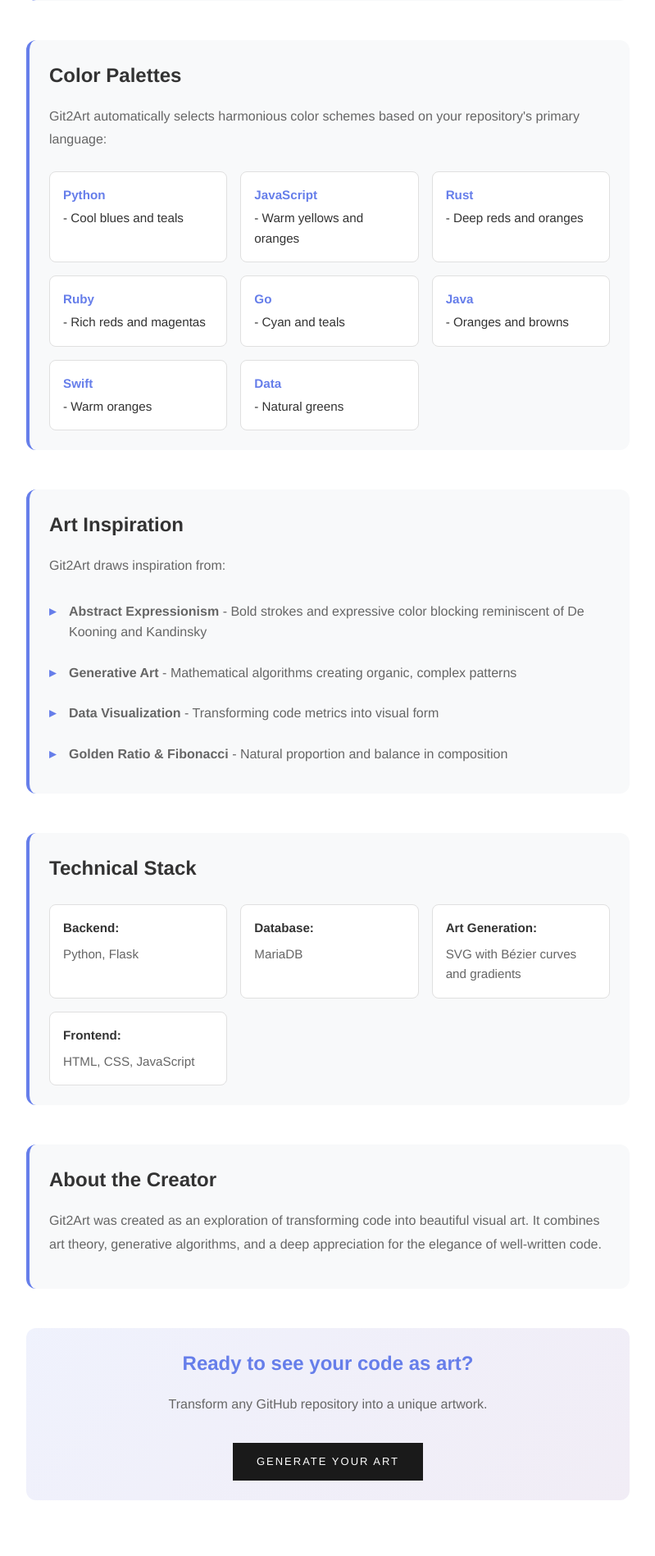
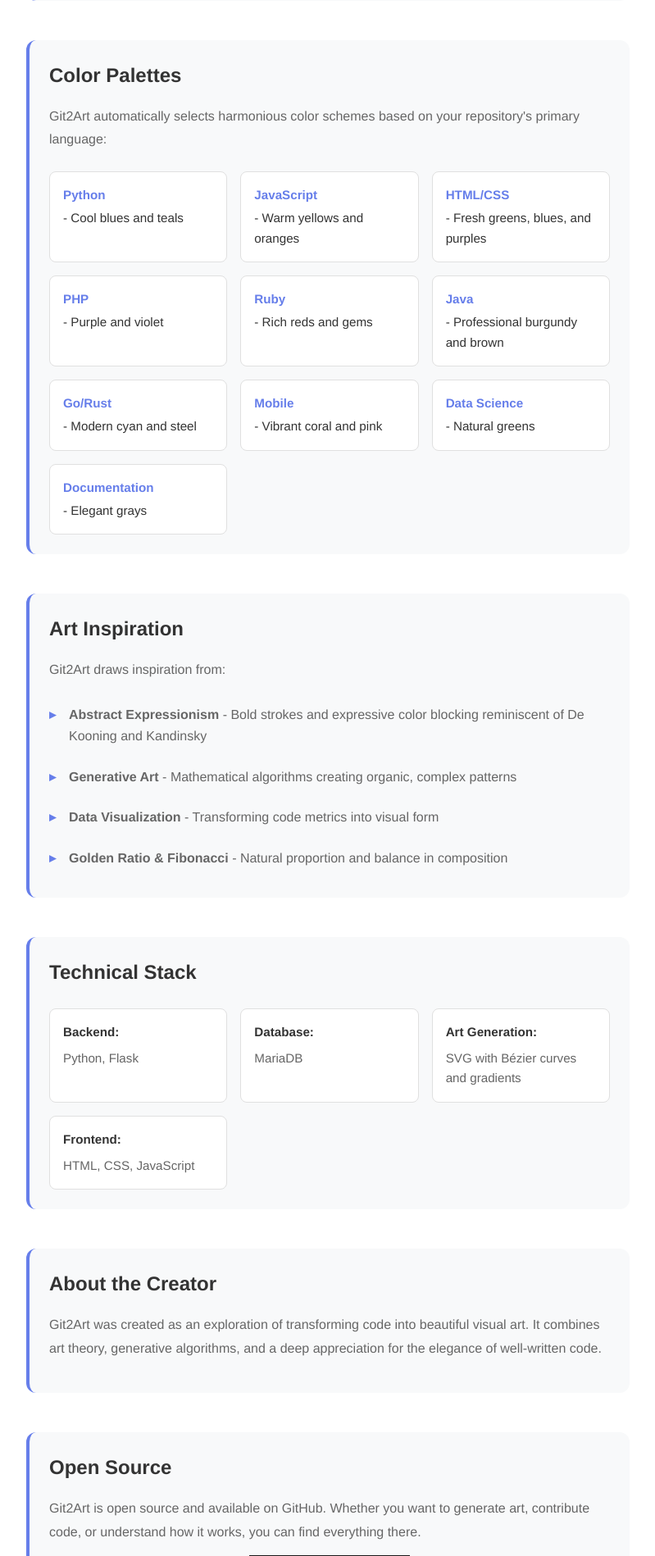
Before and after one commit to RobertSvebeck/Git2Art, a Flask app: page /about in a window 1280 px wide. Shown: the part 1410-3308 px from the top of the page at 82% size, without its empty margins (240-1039 px from the left). Run offline with Flask 3, Linux system fonts and the light colour scheme.

Commit message:
Update about page with new palette and GitHub link
- Add HTML/CSS to color palettes section
- Update palette descriptions to match current implementation
- Add dedicated 'Open Source' section highlighting GitHub repository
- Make GitHub link more prominent with button in main content
- Include all 10 supported language palettes
- Footer GitHub link remains for additional visibility

URL: https://github.com/RobertSvebeck/Git2Art

🤖 Generated with Claude Code

Co-Authored-By: Claude <noreply@anthropic.com>

```diff
--- a/templates/about.html
+++ b/templates/about.html
@@ -92,22 +92,28 @@
                         <strong>JavaScript</strong> - Warm yellows and oranges
                     </div>
                     <div class="palette-item">
-                        <strong>Rust</strong> - Deep reds and oranges
+                        <strong>HTML/CSS</strong> - Fresh greens, blues, and purples
                     </div>
                     <div class="palette-item">
-                        <strong>Ruby</strong> - Rich reds and magentas
+                        <strong>PHP</strong> - Purple and violet
                     </div>
                     <div class="palette-item">
-                        <strong>Go</strong> - Cyan and teals
+                        <strong>Ruby</strong> - Rich reds and gems
                     </div>
                     <div class="palette-item">
-                        <strong>Java</strong> - Oranges and browns
+                        <strong>Java</strong> - Professional burgundy and brown
                     </div>
                     <div class="palette-item">
-                        <strong>Swift</strong> - Warm oranges
+                        <strong>Go/Rust</strong> - Modern cyan and steel
                     </div>
                     <div class="palette-item">
-                        <strong>Data</strong> - Natural greens
+                        <strong>Mobile</strong> - Vibrant coral and pink
+                    </div>
+                    <div class="palette-item">
+                        <strong>Data Science</strong> - Natural greens
+                    </div>
+                    <div class="palette-item">
+                        <strong>Documentation</strong> - Elegant grays
                     </div>
                 </div>
             </section>
@@ -146,6 +152,14 @@
                 <p>Git2Art was created as an exploration of transforming code into beautiful visual art. It combines art theory, generative algorithms, and a deep appreciation for the elegance of well-written code.</p>
             </section>
 
+            <section class="about-section">
+                <h3>Open Source</h3>
+                <p>Git2Art is open source and available on GitHub. Whether you want to generate art, contribute code, or understand how it works, you can find everything there.</p>
+                <p style="text-align: center; margin-top: 20px;">
+                    <a href="https://github.com/RobertSvebeck/Git2Art" target="_blank" class="btn btn-primary">View on GitHub</a>
+                </p>
+            </section>
+
             <section class="about-section cta-section">
                 <h3>Ready to see your code as art?</h3>
                 <p>Transform any GitHub repository into a unique artwork.</p>
```
